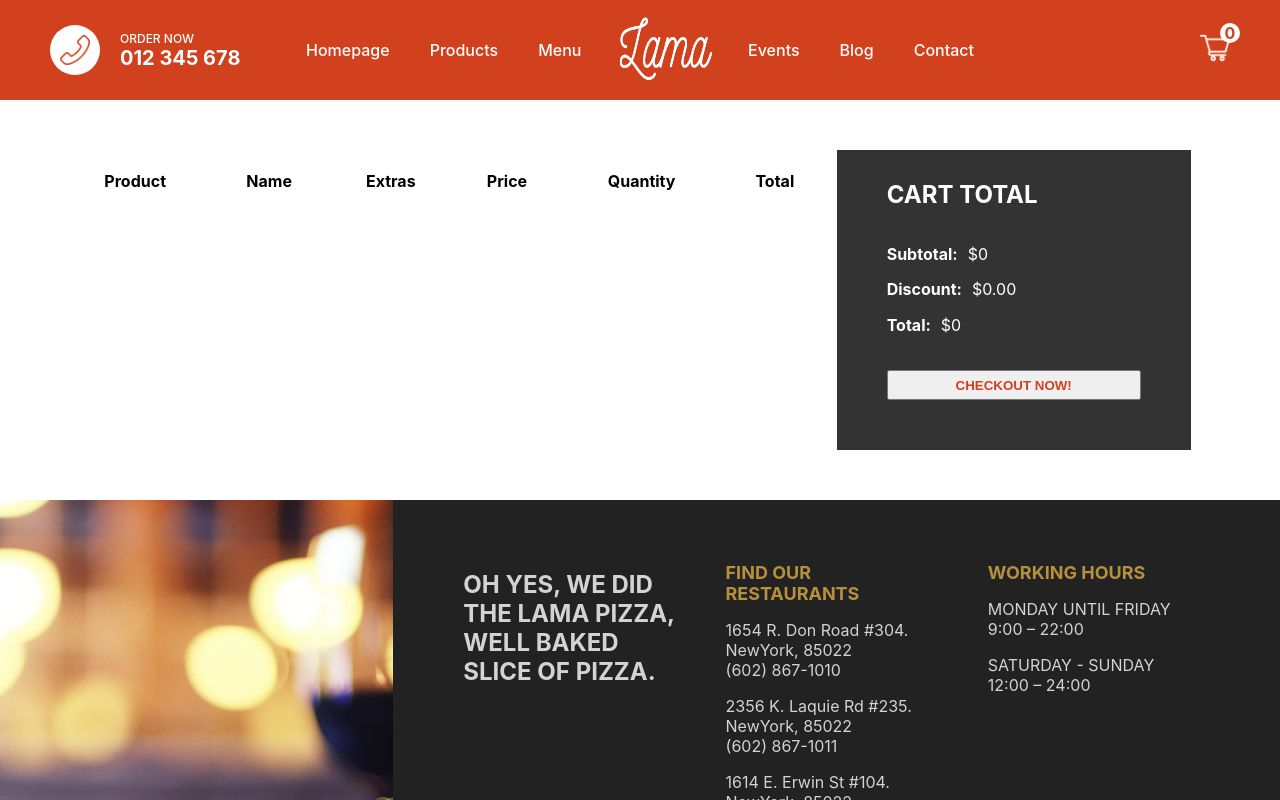
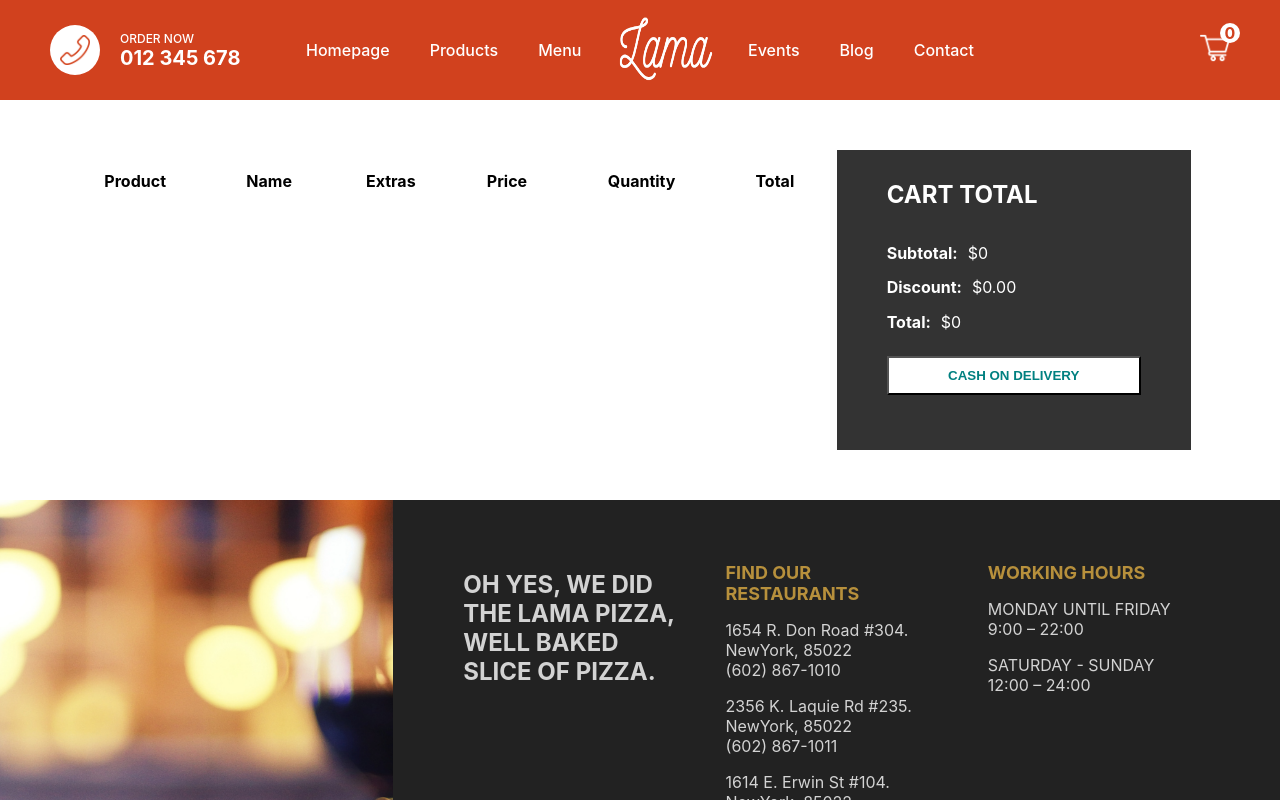
Before and after one commit to Abdulhakim-Maha/TypeScript, a Next.js app in the folder e-commerce/: page /cart in a window 1280 px wide. Both pictures are taken after a click on the button "CHECKOUT NOW!". Shown: the top 800 px of the page. Built offline with nearby package versions, Linux system fonts and the light colour scheme.

Commit message:
adding some Paypal stuff

```diff
--- a/e-commerce/package.json
+++ b/e-commerce/package.json
@@ -8,6 +8,7 @@
     "start": "next start"
   },
   "dependencies": {
+    "@paypal/react-paypal-js": "^7.6.0",
     "@reduxjs/toolkit": "^1.8.0",
     "axios": "^0.26.1",
     "mongoose": "^6.1.9",
--- a/e-commerce/pages/cart.tsx
+++ b/e-commerce/pages/cart.tsx
@@ -1,11 +1,74 @@
-import React from "react";
+import React, { useState } from "react";
 import styles from "../styles/Cart.module.scss";
 import { useAppDispatch, useAppSelector } from "../redux/hook";
 import Image from "next/image";
+import { useEffect } from "react";
+import {
+  PayPalScriptProvider,
+  PayPalButtons,
+  usePayPalScriptReducer,
+} from "@paypal/react-paypal-js";
 
 const Cart = () => {
+  const [open, setOpen] = useState<boolean>(false);
   const dispatch = useAppDispatch();
   const cart = useAppSelector((state) => state.cart);
+
+  const amount = "2";
+  const currency = "USD";
+  const style: { layout: "vertical" } = { layout: "vertical" };
+
+  const ButtonWrapper: React.FC<{
+    currency: string;
+    showSpinner: boolean;
+  }> = ({ currency, showSpinner }) => {
+    const [{ options, isPending }, dispatch] = usePayPalScriptReducer();
+
+    useEffect(() => {
+      dispatch({
+        type: "resetOptions",
+        value: {
+          ...options,
+          currency: currency,
+        },
+      });
+    }, [currency, showSpinner]);
+
+    return (
+      <>
+        {showSpinner && isPending && <div className="spinner" />}
+        <PayPalButtons
+          style={style}
+          disabled={false}
+          forceReRender={[amount, currency, style]}
+          fundingSource={undefined}
+          createOrder={(data, actions) => {
+            return actions.order
+              .create({
+                purchase_units: [
+                  {
+                    amount: {
+                      currency_code: currency,
+                      value: amount,
+                    },
+                  },
+                ],
+              })
+              .then((orderId) => {
+                // Your code here after create the order
+                return orderId;
+              });
+          }}
+          onApprove={function (data, actions) {
+            return actions.order!.capture().then(function () {
+              // Your code here after capture the order
+            });
+          }}
+        />
+      </>
+    );
+  };
+
   return (
     <div className={styles.container}>
       <div className={styles.left}>
@@ -69,7 +132,25 @@ const Cart = () => {
           <div className={styles.totalText}>
             <b className={styles.totalTextTitle}>Total:</b>${cart.total}
           </div>
-          <button className={styles.button}>CHECKOUT NOW!</button>
+          {open ? (
+            <div className={styles.paymentMethods}>
+              <button className={styles.payButton}>CASH ON DELIVERY</button>
+              <PayPalScriptProvider
+                options={{
+                  "client-id": "test",
+                  components: "buttons",
+                  currency: "USD",
+                  "disable-funding": "credit,card,p24",
+                }}
+              >
+                <ButtonWrapper currency={currency} showSpinner={false} />
+              </PayPalScriptProvider>
+            </div>
+          ) : (
+            <button onClick={() => setOpen(true)} className={styles.button}>
+              CHECKOUT NOW!
+            </button>
+          )}
         </div>
       </div>
     </div>
--- a/e-commerce/styles/Cart.module.scss
+++ b/e-commerce/styles/Cart.module.scss
@@ -69,12 +69,27 @@
   }
 }
 
+.paymentMethods {
+  margin-top: 10px;
+  display: flex;
+  flex-direction: column;
+}
+
+.payButton {
+  padding: 10px 5px;
+  cursor: pointer;
+  margin-bottom: 5px;
+  background-color: white;
+  color: teal;
+  font-weight: bold;
+}
+
 @media screen and (max-width: 480px) {
   .container {
     flex-direction: column;
     padding: 20px;
     .right {
-      .wrapper{
+      .wrapper {
         width: 100%;
       }
     }
@@ -97,16 +112,16 @@
             .quantity {
               font-size: 22px;
             }
-            .price::before{
-              content: 'Price: ';
+            .price::before {
+              content: "Price: ";
               font-weight: 500;
             }
-            .quantity::before{
-              content: 'Quantity: ';
+            .quantity::before {
+              content: "Quantity: ";
               font-weight: 500;
             }
-            .total::before{
-              content: 'Total: ';
+            .total::before {
+              content: "Total: ";
               font-weight: 500;
             }
             .imgContainer {
```
Also changed, not shown: 1 other file (tests, documents, lock files or other folders).
